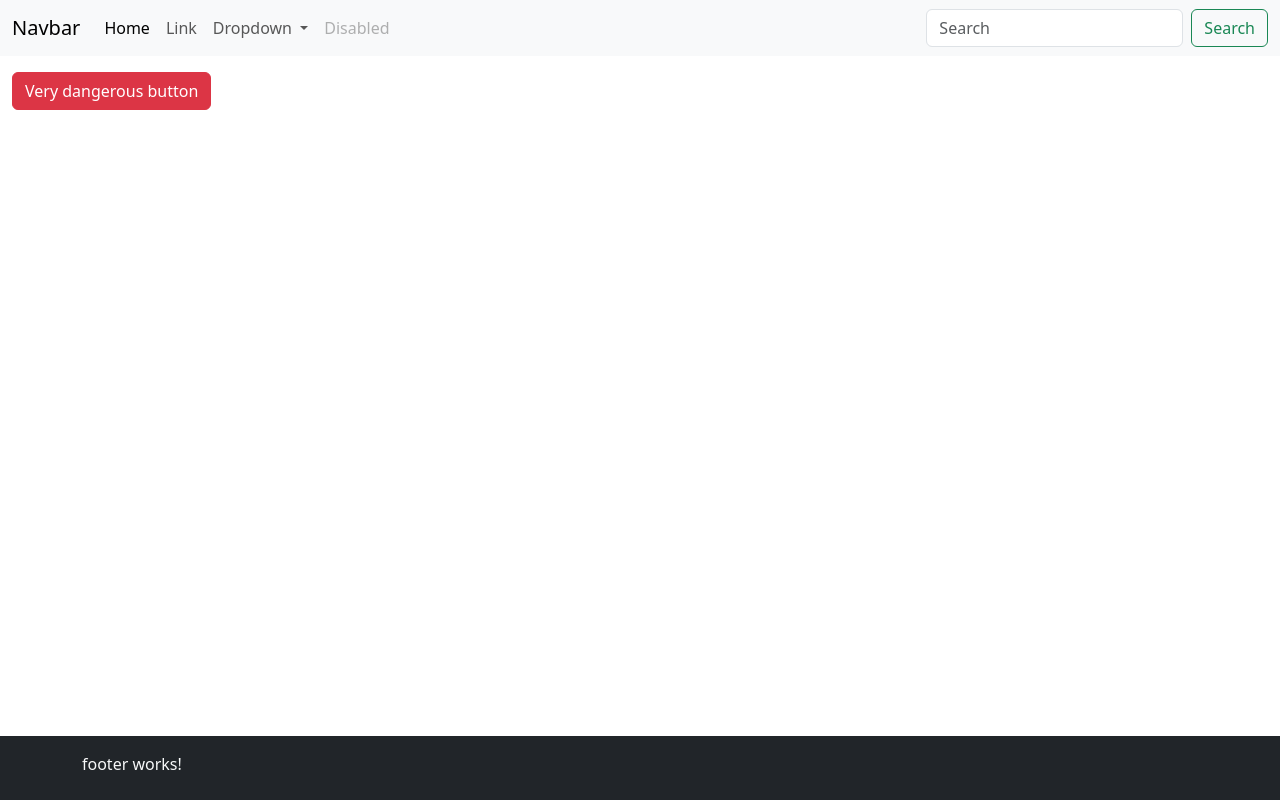
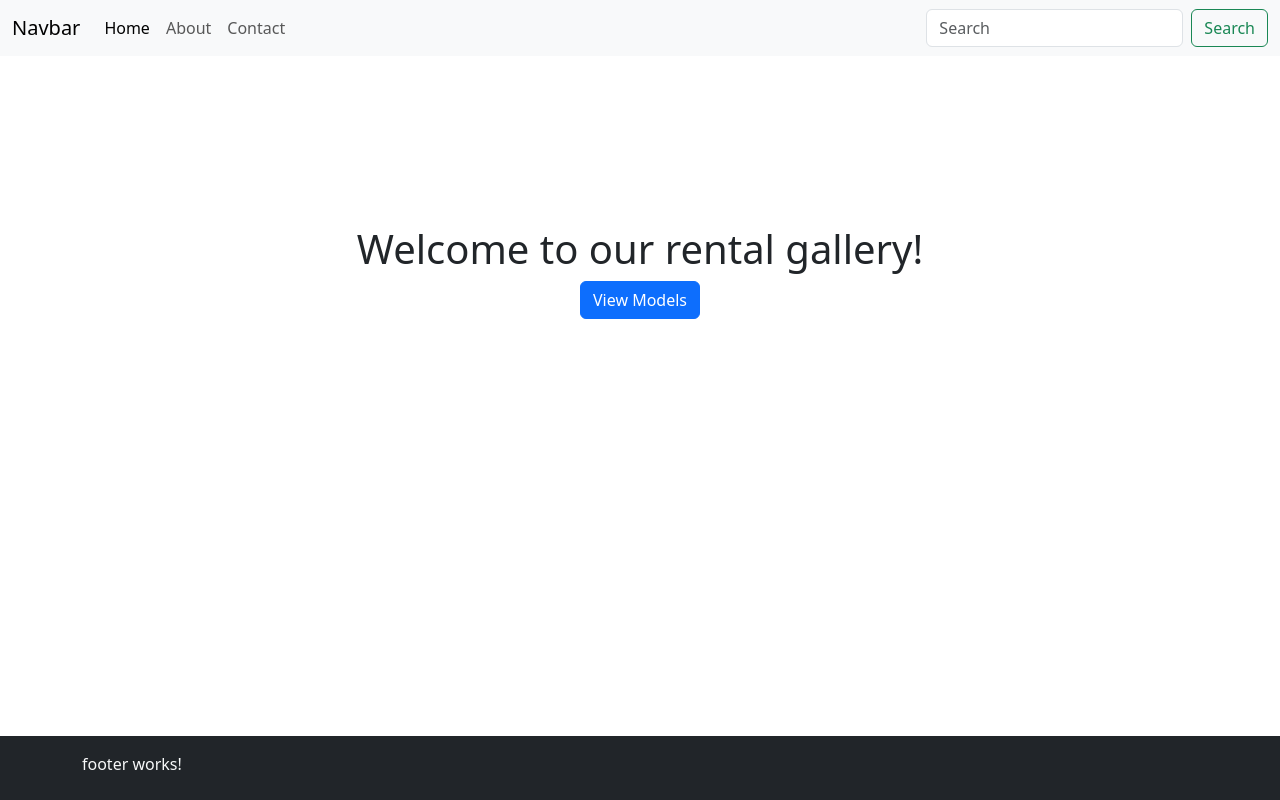
Before and after one commit to ahmet-cetinkaya-instruction/tobeto-3a-javafs-angular, an Angular app: page / in a window 1280 px wide. Built offline with nearby package versions, Linux system fonts and the light colour scheme.

Commit message:
add home page component

```diff
--- a/src/app/app.component.html
+++ b/src/app/app.component.html
@@ -1 +1,4 @@
-<app-home-layout></app-home-layout>
+
+<router-outlet></router-outlet>
+<!-- Angular başlangıçtan itibaren ilk karşılaştığı router-outlet'e
+  route ile birlikte gelen componenti buraya yerleştiriyor olacak. -->
--- a/src/app/app.component.ts
+++ b/src/app/app.component.ts
@@ -1,12 +1,11 @@
 import { Component } from '@angular/core';
-import { RouterOutlet } from '@angular/router';
+import { RouterModule } from '@angular/router';
 import { CommonModule } from '@angular/common';
-import { HomeLayoutComponent } from './shared/layouts/home-layout/home-layout.component';
 
 @Component({
   selector: 'app-root',
   standalone: true,
-  imports: [CommonModule, RouterOutlet, HomeLayoutComponent],
+  imports: [CommonModule, RouterModule],
   templateUrl: './app.component.html',
   styleUrl: './app.component.scss',
 })
--- a/src/app/app.routes.ts
+++ b/src/app/app.routes.ts
@@ -1,3 +1,11 @@
 import { Routes } from '@angular/router';
+import { HomePageComponent } from './routes/home-page/home-page.component';
 
-export const routes: Routes = [];
+export const routes: Routes = [
+  {
+    path: '', // localhost:4200
+    pathMatch: 'full',
+    component: HomePageComponent,
+    // İlk karşılaştığı <router-outlet>'e HomePageComponent'i yerleştirir.
+  },
+];
--- /dev/null
+++ b/src/app/routes/home-page/home-page.component.html
@@ -0,0 +1,8 @@
+<app-home-layout>
+  <div class="d-flex flex-column justify-content-center align-items-center app-overlay">
+    <h1>Welcome to our rental gallery!</h1>
+    <app-button> View Models </app-button>
+  </div>
+
+  <!-- <app-models-card-list></app-models-card-list> -->
+</app-home-layout>
--- /dev/null
+++ b/src/app/routes/home-page/home-page.component.scss
@@ -0,0 +1,13 @@
+// scss
+:host {
+  display: block;
+
+  .app-overlay {
+    height: 25rem; // 1rem 16px
+  }
+}
+
+// css
+// :host .app-overlay {
+//   height: 25rem; // 1rem 16px
+// }
--- /dev/null
+++ b/src/app/routes/home-page/home-page.component.ts
@@ -0,0 +1,18 @@
+import { CommonModule } from '@angular/common';
+import { ChangeDetectionStrategy, Component } from '@angular/core';
+import { HomeLayoutComponent } from '../../shared/layouts/home-layout/home-layout.component';
+import { ButtonComponent } from '../../shared/components/button/button.component';
+
+@Component({
+  selector: 'app-home-page',
+  standalone: true,
+  imports: [
+    CommonModule,
+    HomeLayoutComponent,
+    ButtonComponent
+  ],
+  templateUrl: './home-page.component.html',
+  styleUrl: './home-page.component.scss',
+  changeDetection: ChangeDetectionStrategy.OnPush,
+})
+export class HomePageComponent { }
--- a/src/app/shared/components/button/button.component.html
+++ b/src/app/shared/components/button/button.component.html
@@ -1,3 +1,6 @@
-<button type="button" [class]="buttonClass">
+<button type="button" [class]="buttonClass" (click)="onClick($event)">
+  <!-- $event ilgili eventin geçtiği datayı geçmemize olanak tanır. -->
+
+  <!-- Component içerisine template geçmemize olanak tanır. -->
   <ng-content></ng-content>
 </button>
--- a/src/app/shared/components/button/button.component.ts
+++ b/src/app/shared/components/button/button.component.ts
@@ -1,5 +1,5 @@
 import { CommonModule } from '@angular/common';
-import { ChangeDetectionStrategy, Component, Input } from '@angular/core';
+import { ChangeDetectionStrategy, Component, EventEmitter, Input, Output } from '@angular/core';
 
 @Component({
   selector: 'app-button',
@@ -10,8 +10,23 @@ import { ChangeDetectionStrategy, Component, Input } from '@angular/core';
   changeDetection: ChangeDetectionStrategy.OnPush,
 })
 export class ButtonComponent {
-  @Input() variant: ButtonVariant = 'primary';
+  // State
+  @Input() variant: ButtonVariant = 'primary'; // variant="primary"
+  @Output() click = new EventEmitter<MouseEvent>(); // (click)="onClick($event)"
 
+  // Lifecycle
+
+  // Main
+
+  // Event
+  onClick(event: MouseEvent) {
+    // Ekstra tüm butonlar için çalışacak eylem de gerçekleştirilebilir.
+
+    // Output eventini tetikleyebiliriz.
+    this.click.emit(event);
+  }
+
+  // Helpers
   get buttonClass(): string {
     return `btn btn-${this.variant}`;
   }
--- a/src/app/shared/components/navbar/navbar.component.html
+++ b/src/app/shared/components/navbar/navbar.component.html
@@ -1,34 +1,47 @@
 <nav class="navbar navbar-expand-lg bg-body-tertiary">
   <div class="container-fluid">
     <a class="navbar-brand" href="#">Navbar</a>
-    <button class="navbar-toggler" type="button" data-bs-toggle="collapse" data-bs-target="#navbarSupportedContent" aria-controls="navbarSupportedContent" aria-expanded="false" aria-label="Toggle navigation">
+    <button
+      class="navbar-toggler"
+      type="button"
+      data-bs-toggle="collapse"
+      data-bs-target="#navbarSupportedContent"
+      aria-controls="navbarSupportedContent"
+      aria-expanded="false"
+      aria-label="Toggle navigation"
+    >
       <span class="navbar-toggler-icon"></span>
     </button>
     <div class="collapse navbar-collapse" id="navbarSupportedContent">
       <ul class="navbar-nav me-auto mb-2 mb-lg-0">
-        <li class="nav-item">
-          <a class="nav-link active" aria-current="page" href="#">Home</a>
-        </li>
-        <li class="nav-item">
-          <a class="nav-link" href="#">Link</a>
-        </li>
-        <li class="nav-item dropdown">
-          <a class="nav-link dropdown-toggle" href="#" role="button" data-bs-toggle="dropdown" aria-expanded="false">
-            Dropdown
-          </a>
-          <ul class="dropdown-menu">
-            <li><a class="dropdown-item" href="#">Action</a></li>
-            <li><a class="dropdown-item" href="#">Another action</a></li>
-            <li><hr class="dropdown-divider"></li>
-            <li><a class="dropdown-item" href="#">Something else here</a></li>
-          </ul>
-        </li>
-        <li class="nav-item">
-          <a class="nav-link disabled" aria-disabled="true">Disabled</a>
+        <li class="nav-item" *ngFor="let navItem of navItems">
+          <!-- Angular içerisinde yönlendirme yapacaksak routerLink kullanamız gerekiyor -->
+          <!-- routerLinkActive ilgili route aktif olduğunda verilen classı ekler -->
+          <a
+            *ngIf="!isUrl(navItem.link); else urlLink"
+            class="nav-link"
+            aria-current="page"
+            [routerLink]="!isUrl(navItem.link) ? navItem.link : null"
+            routerLinkActive="active"
+            >{{ navItem.label }}</a
+          >
+          <ng-template #urlLink>
+            <a
+              class="nav-link"
+              aria-current="page"
+              [href]="navItem.link"
+              >{{ navItem.label }}</a
+            >
+          </ng-template>
         </li>
       </ul>
       <form class="d-flex" role="search">
-        <input class="form-control me-2" type="search" placeholder="Search" aria-label="Search">
+        <input
+          class="form-control me-2"
+          type="search"
+          placeholder="Search"
+          aria-label="Search"
+        />
         <button class="btn btn-outline-success" type="submit">Search</button>
       </form>
     </div>
--- a/src/app/shared/components/navbar/navbar.component.ts
+++ b/src/app/shared/components/navbar/navbar.component.ts
@@ -1,10 +1,40 @@
-import { Component } from '@angular/core';
+import { CommonModule } from '@angular/common';
+import { Component, Input } from '@angular/core';
+import { RouterModule } from '@angular/router';
+
+// export interface NavItemInterface {
+//   label: string;
+// }
+// export type NavItem = NavItemInterface;
+
+export type NavItem = {
+  label: string;
+  link: string;
+};
 
 @Component({
   selector: 'app-navbar',
   standalone: true,
-  imports: [],
+  imports: [
+    CommonModule, //ngFor
+    RouterModule, //routerLink
+  ],
   templateUrl: './navbar.component.html',
   styleUrl: './navbar.component.scss',
 })
-export class NavbarComponent {}
+export class NavbarComponent {
+  @Input() navItems: NavItem[] = [];
+
+  isUrl(url: string): boolean {
+    return (
+      url.startsWith('http') ||
+      url.startsWith('https') ||
+      url.startsWith('mailto') ||
+      url.startsWith('tel')
+    );
+    const urlRegex = new RegExp(
+      /(https:\/\/www\.|http:\/\/www\.|https:\/\/|http:\/\/)?[a-zA-Z0-9]{2,}(\.[a-zA-Z0-9]{2,})(\.[a-zA-Z0-9]{2,})?/
+    );
+    return urlRegex.test(url);
+  }
+}
--- a/src/app/shared/layouts/home-layout/home-layout.component.html
+++ b/src/app/shared/layouts/home-layout/home-layout.component.html
@@ -1,12 +1,8 @@
 <div class="min-vh-100 d-flex flex-column">
-  <app-navbar></app-navbar>
+  <app-navbar [navItems]="navItems"></app-navbar>
 
   <main class="container-fluid flex-grow-1 my-3">
-
-    <app-button variant="danger">
-      Very dangerous button
-    </app-button>
-
+    <ng-content></ng-content>
   </main>
 
   <app-footer></app-footer>
--- a/src/app/shared/layouts/home-layout/home-layout.component.ts
+++ b/src/app/shared/layouts/home-layout/home-layout.component.ts
@@ -1,13 +1,18 @@
 import { Component } from '@angular/core';
-import { NavbarComponent } from '../../components/navbar/navbar.component';
+import { NavbarComponent, NavItem } from '../../components/navbar/navbar.component';
 import { FooterComponent } from '../../components/footer.component';
-import { ButtonComponent } from '../../components/button/button.component';
 
 @Component({
   selector: 'app-home-layout',
   standalone: true,
-  imports: [NavbarComponent, FooterComponent, ButtonComponent],
+  imports: [NavbarComponent, FooterComponent],
   templateUrl: './home-layout.component.html',
   styleUrl: './home-layout.component.scss',
 })
-export class HomeLayoutComponent {}
+export class HomeLayoutComponent {
+  navItems : NavItem[] = [
+    { label: 'Home', link: '/' },
+    { label: 'About', link: '/about' },
+    { label: 'Contact', link: 'mailto:ahmetcetinkaya@tutamail.com' },
+  ];
+}
```
